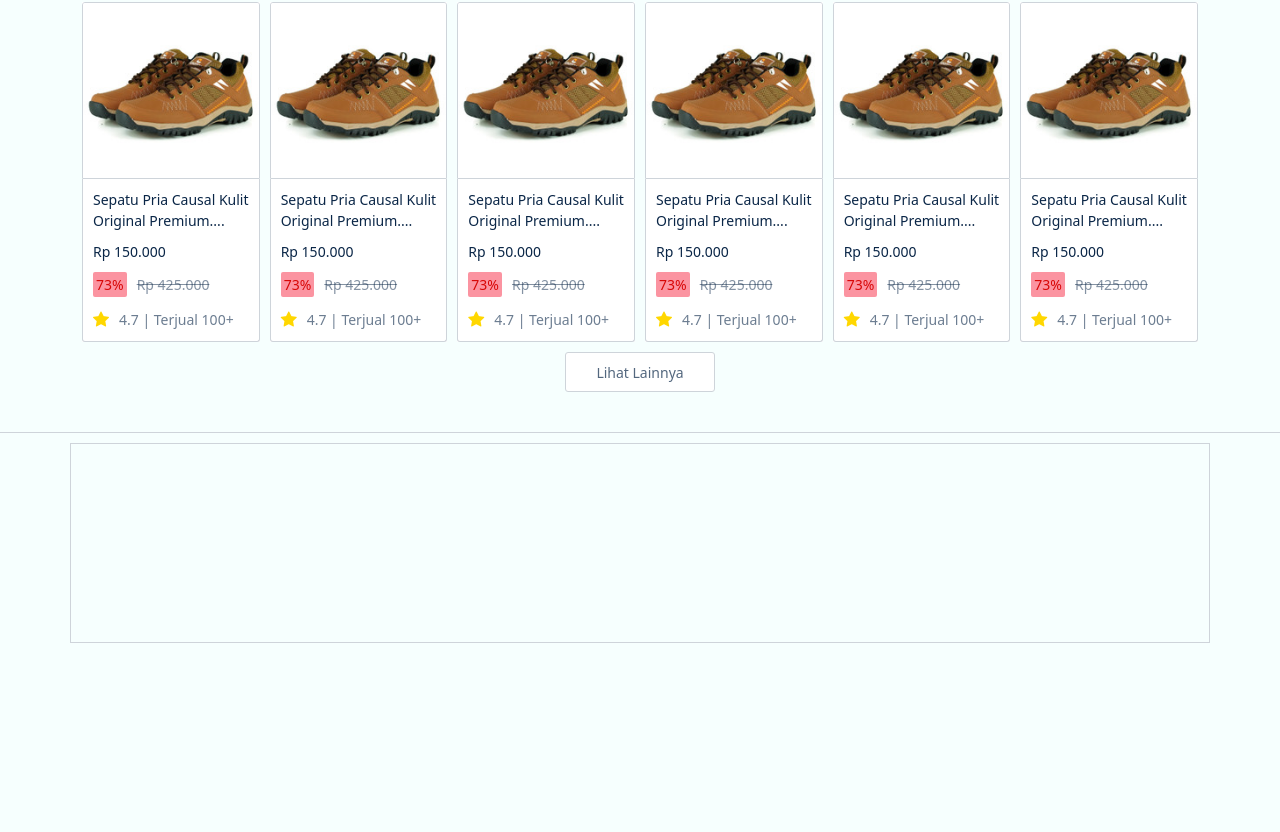
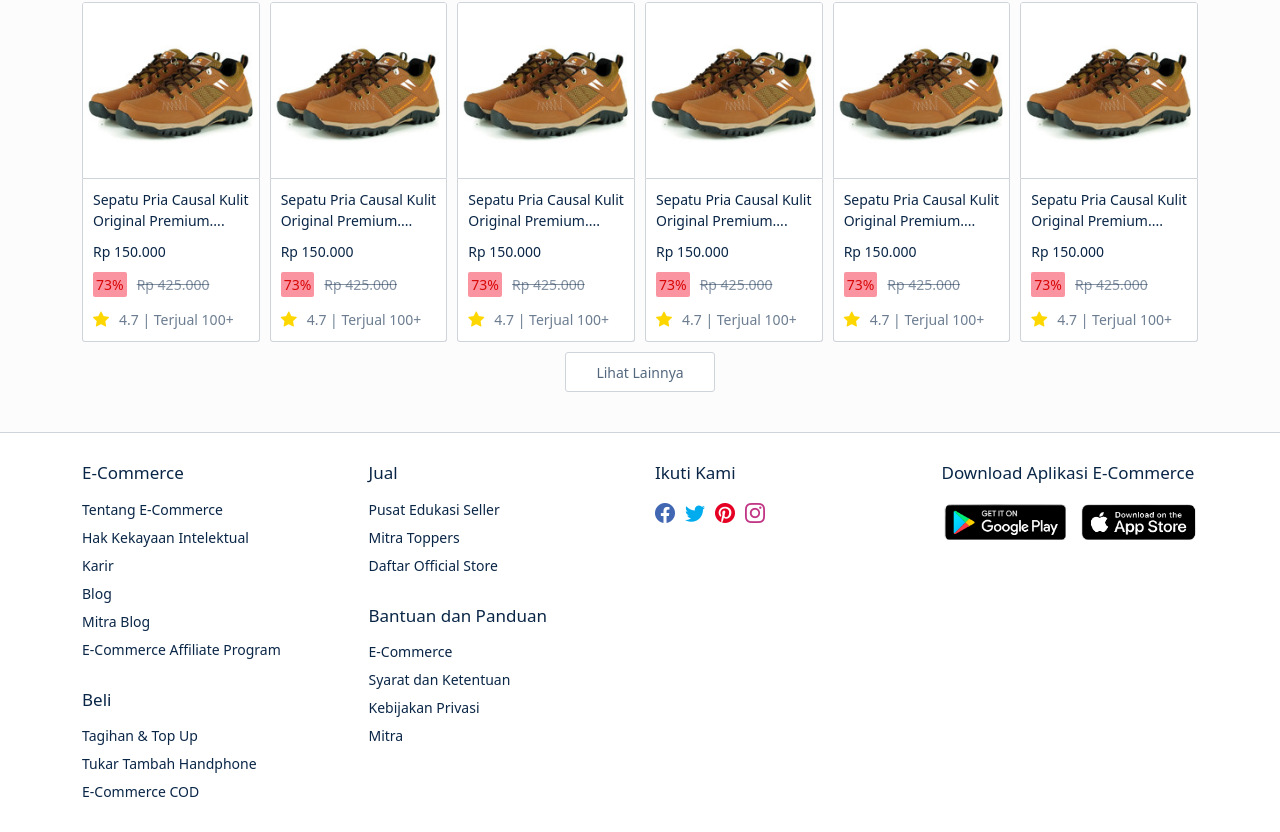
Before and after one commit to faisalProject/e-commerce, a React (Create React App) app in the folder my-app/: page / in a window 1280 px wide. Shown: the part 976-1808 px from the top of the page. Before the commit the page ends 1629 px from the top, so only its background shows below. Built offline with nearby package versions, Linux system fonts and the light colour scheme.

Commit message:
partial update

```diff
--- a/my-app/src/component/Footer.js
+++ b/my-app/src/component/Footer.js
@@ -1,7 +1,56 @@
+import {Link} from 'react-router-dom';
+import playStoreAppStore from '../images/play-store-app-store.png';
+
 const Footer = () => {
     return(
         <footer>
-            <div className="container"></div>
+            <div className="container">
+                <div className="box">
+                    <h5 className="title">E-Commerce</h5>
+                    <Link to='/' className='anchor'>Tentang E-Commerce</Link>
+                    <Link to='/' className='anchor'>Hak Kekayaan Intelektual</Link>
+                    <Link to='/' className='anchor'>Karir</Link>
+                    <Link to='/' className='anchor'>Blog</Link>
+                    <Link to='/' className='anchor'>Mitra Blog</Link>
+                    <Link to='/' className='anchor'>E-Commerce Affiliate Program</Link>
+                    <h5 className='title'>Beli</h5>
+                    <Link to='/' className='anchor'>Tagihan & Top Up</Link>
+                    <Link to='/' className='anchor'>Tukar Tambah Handphone</Link>
+                    <Link to='/' className='anchor'>E-Commerce COD</Link>
+                </div>
+                <div className="box">
+                    <h5 className='title'>Jual</h5>
+                    <Link to='/' className='anchor'>Pusat Edukasi Seller</Link>
+                    <Link to='/' className='anchor'>Mitra Toppers</Link>
+                    <Link to='/' className='anchor'>Daftar Official Store</Link>
+                    <h5 className='title'>Bantuan dan Panduan</h5>
+                    <Link to='/' className='anchor'>E-Commerce</Link>
+                    <Link to='/' className='anchor'>Syarat dan Ketentuan</Link>
+                    <Link to='/' className='anchor'>Kebijakan Privasi</Link>
+                    <Link to='/' className='anchor'>Mitra</Link>
+                </div>
+                <div className="box">
+                    <h5 className='title'>Ikuti Kami</h5>
+                    <div className='social-media'>
+                        <Link to='/' className='media'>
+                            <i className="bi bi-facebook"></i>
+                        </Link>
+                        <Link to='/' className='media'>
+                            <i className="bi bi-twitter"></i>
+                        </Link>
+                        <Link to='/' className='media'>
+                            <i className="bi bi-pinterest"></i>
+                        </Link>
+                        <Link to='/' className='media'>
+                            <i className="bi bi-instagram"></i>
+                        </Link>
+                    </div>
+                </div>
+                <div className="box">
+                    <h5 className='title'>Download Aplikasi E-Commerce</h5>
+                    <img src={playStoreAppStore} alt="" />
+                </div>
+            </div>
         </footer>
     )
 }
--- a/my-app/src/component/Recommendation.js
+++ b/my-app/src/component/Recommendation.js
@@ -267,6 +267,7 @@ const Recommendation = () => {
                 </div>
             </div>
 
+            {/* show more */}
             <div className='show-more-contents'>
                 <Link to='/' className='show-more-button'>Lihat Lainnya</Link>
             </div>
--- /dev/null
+++ b/my-app/src/component/SigninPopup.js
@@ -0,0 +1,5 @@
+const SigninPopup = () => {
+
+}
+
+export default SigninPopup;
--- a/my-app/src/main.css
+++ b/my-app/src/main.css
@@ -1,5 +1,5 @@
 #root {
-    background-color: #f6fffe;
+    background-color: rgba(249, 249, 249, .4);
 }
 
 /* navbar */
@@ -503,15 +503,85 @@ nav > .container > .right > .search > .btn-primary > .bi-search {
 /* footer */
 footer {
     border-top: .1px solid #ced4da;
+    background-color: #fff;
     margin: 40px 0 0 0;
     padding: 10px 0;
 }
 
 footer > .container {
     min-height: 200px;
-    border: 1px solid #ced4da;
+    /* border: 1px solid #ced4da; */
     padding-top: 10px;
     padding-bottom: 10px;
+    display: grid;
+    grid-template-columns: repeat(4, 1fr);
+    grid-template-rows: min-content;
+    grid-auto-rows: min-content;
+    gap: 30px;
+}
+
+footer > .container > .box {
+    padding: 10px 0;
+    /* border: 1px solid #ced4da; */
+    display: flex;
+    flex-direction: column;
+    gap: 7px;
+}
+
+footer > .container > .box > .title {
+    font-size: 17px;
+    color: #0A2647;
+}
+
+footer > .container > .box > .title:not(:first-child) {
+    padding-top: 23px;
+}
+
+footer > .container > .box > .anchor {
+    color: #0A2647;
+    text-decoration: none;
+    font-size: 14px;
+}
+
+footer > .container > .box:nth-child(3) > .social-media {
+    width: 100%;
+    /* border: 1px solid #ced4da; */
+    display: flex;
+    align-items: center;
+    gap: 10px;
+}
+
+footer > .container > .box:nth-child(3) > .social-media > .media {
+    display: flex;
+    /* border: 1px solid #333; */
+}
+
+footer > .container > .box:nth-child(3) > .social-media > .media > .bi-facebook {
+    color: #4267B2;
+    font-size: 20px;
+    margin: 0 !important;
+}
+
+footer > .container > .box:nth-child(3) > .social-media > .media > .bi-twitter {
+    color: #00ACEE;
+    font-size: 20px;
+    margin: 0 !important;
+}
+
+footer > .container > .box:nth-child(3) > .social-media > .media > .bi-pinterest {
+    color: #E60023;
+    font-size: 20px;
+    margin: 0 !important;
+}
+
+footer > .container > .box:nth-child(3) > .social-media > .media > .bi-instagram {
+    color: #C13584;
+    font-size: 20px;
+    margin: 0 !important;
+}
+
+footer > .container > .box:nth-child(4) > img {
+    width: 100%;
 }
 
 /* responsive */
@@ -524,6 +594,10 @@ footer > .container {
 @media screen and (max-width: 992px) {
     .recommendation-contents > .product-container {
         grid-template-columns: repeat(4, 1fr);
+    }
+
+    footer > .container {
+        grid-template-columns: repeat(2, 1fr);
     }
 }
 
@@ -569,6 +643,24 @@ footer > .container {
     .recommendation-contents > .product-container {
         grid-template-columns: repeat(2, 1fr);
     }
+
+    footer > .container {
+        grid-template-columns: 1fr;
+    }
+
+    footer > .container > .box {
+        align-items: center;
+    }
+
+    footer > .container > .box > .title,
+    footer > .container > .box > .anchor {
+        text-align: center;
+    }
+
+    footer > .container > .box:nth-child(3) > .social-media {
+        justify-content: center;
+    }
+
 }
 
 ::-webkit-scrollbar {
```
Also changed, not shown: my-app/src/images/play-store-app-store.png (added).
